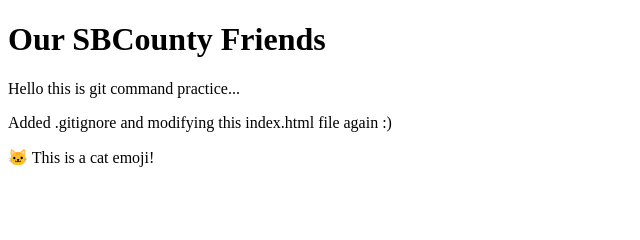
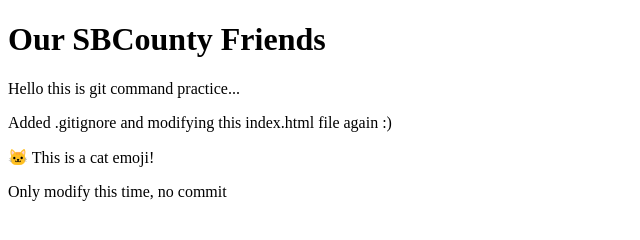
Before and after one commit to divya-lad/hello-world, a plain HTML site: page index.html in a window 1280 px wide. Shown: the whole page, without its empty margins (0-640 px from the left). Drawn offline with Linux system fonts and the light colour scheme.

Commit message:
Make small wording change; ignore edit or backups

```diff
--- a/index.html
+++ b/index.html
@@ -8,5 +8,6 @@
     <p>Hello this is git command practice...</p>
     <p>Added .gitignore and modifying this index.html file again :)</p>
     <p>&#x1F431; This is a cat emoji!</p>
+    <p>Only modify this time, no commit</p>
 </body>
 </html>
```
Also changed, not shown: 1 other file.
